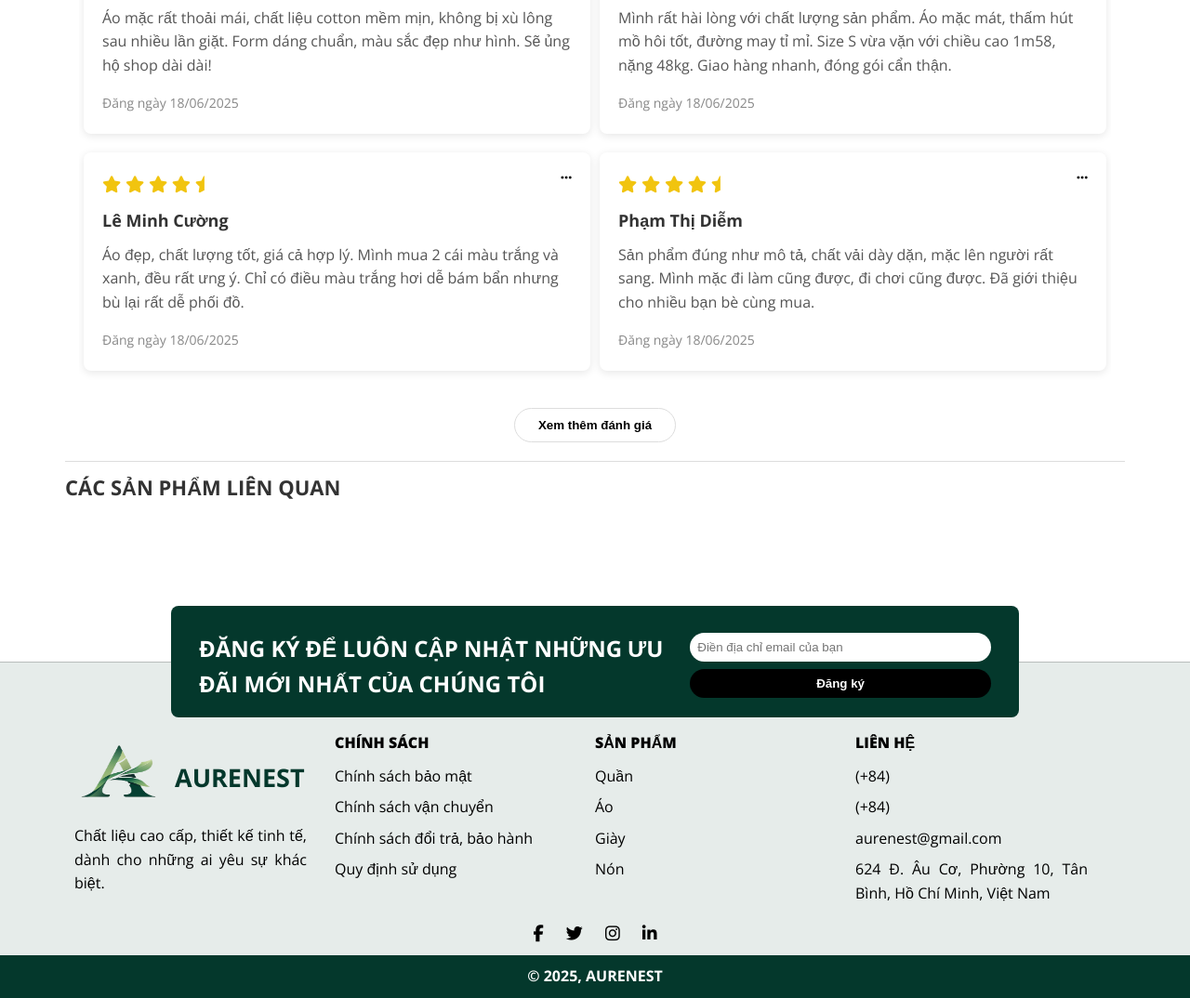
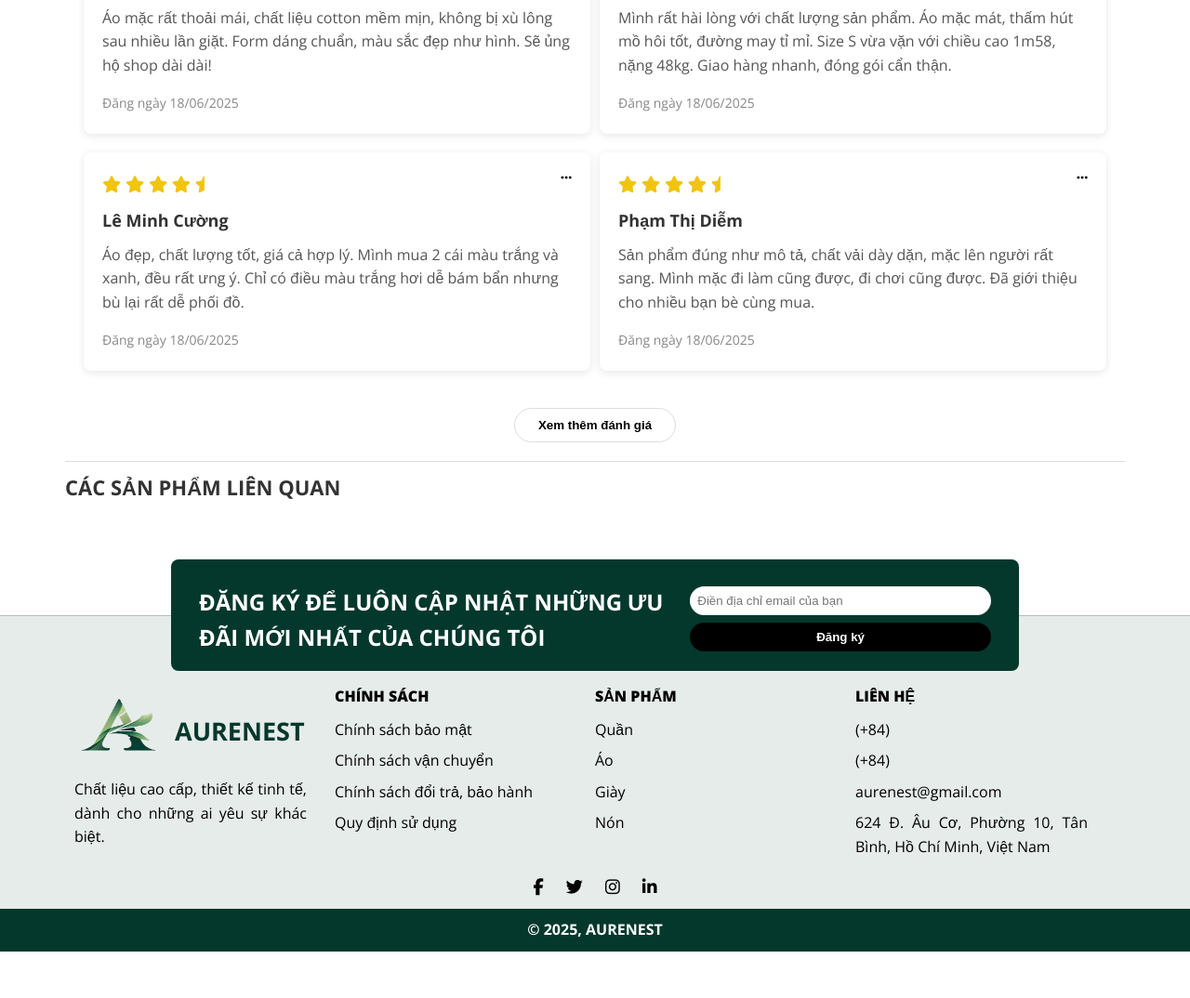
Before and after one commit to Sindy0711/LTWeb, a plain HTML site: page product-detail.html in a window 1280 px wide. Shown: the part 1469-2543 px from the top of the page at 93% size. After the commit the page ends 2493 px from the top, so only its background shows below. Drawn offline with nearby package versions, Linux system fonts and the light colour scheme; files whose address does not match are found by name.

Commit message:
update footer

```diff
--- a/assets/css/style-product-detail.css
+++ b/assets/css/style-product-detail.css
@@ -16,7 +16,7 @@ body {
     width: 90%;
     max-width: 1140px;
     margin: 0 auto;
-    padding: 10px 0 100px;
+    padding: 10px 0;
 }
 
 .clearfix::after {
--- a/assets/css/style.css
+++ b/assets/css/style.css
@@ -15,7 +15,7 @@ html {
 }
 
 footer {
-  margin-top: 60px;
+  margin-top: 100px;
   background-color: #e6ecea;
   border-top: 1px solid rgba(0, 0, 0, 0.2);
 }
```
